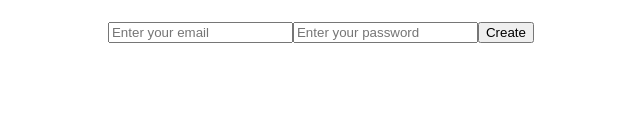
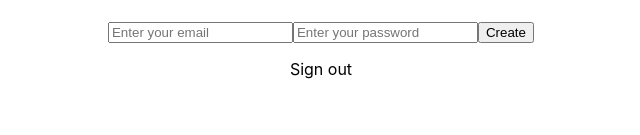
Before and after one commit to phuc31/demo_react, a React (Create React App) app: page / in a window 1280 px wide. Shown: the part 165-300 px from the top of the page, without its empty margins (319-959 px from the left). Built offline with nearby package versions, Linux system fonts and the light colour scheme; no server answers.

Commit message:
add sign out method

```diff
--- a/package.json
+++ b/package.json
@@ -10,6 +10,7 @@
     "gh-pages": "^6.0.0",
     "react": "^18.2.0",
     "react-dom": "^18.2.0",
+    "react-router-dom": "^6.15.0",
     "react-scripts": "^5.0.1",
     "web-vitals": "^2.1.4"
   },
--- a/src/App.js
+++ b/src/App.js
@@ -1,13 +1,15 @@
-import logo from './logo.svg';
+// import logo from './logo.svg';
 import './App.css';
 import SignIn from './components/auth/SignIn';
 import SignUp from './components/auth/SignUp';
+import AuthDetail from './components/auth/AuthDetail';
 
 function App() {
   return (
     <div className="App">
       <SignIn/>
       <SignUp/>
+      <AuthDetail/>
     </div>
   );
 }
--- /dev/null
+++ b/src/components/auth/AuthDetail.jsx
@@ -0,0 +1,37 @@
+import { onAuthStateChanged, signOut } from 'firebase/auth';
+import React, { useEffect, useState } from 'react'
+import { auth } from '../../firebase';
+
+const AuthDetail = () => {
+
+    const [authUser, setAuthUser] = useState("");
+
+    useEffect(() => {
+      const listen = onAuthStateChanged(auth, (user) => {
+          if (user){
+              setAuthUser(user);
+          }
+          else{
+              setAuthUser(null);
+          }
+      });
+      return () => {
+          listen();
+      }
+    }, []);
+
+    const userSignOut = () => {
+        signOut(auth)
+        .then (() => {
+            console.log('sign out successfully')
+        }).catch(error => console.log(error))
+     }
+    return (
+    <div>
+        {authUser ?
+        <><p>Signed In ${authUser.email}</p><button onClick={userSignOut}> Sign Out</button></> : <p>Sign out</p>}
+    </div>
+  )
+}
+
+export default AuthDetail
```
Also changed, not shown: 1 other file (tests, documents, lock files or other folders).
